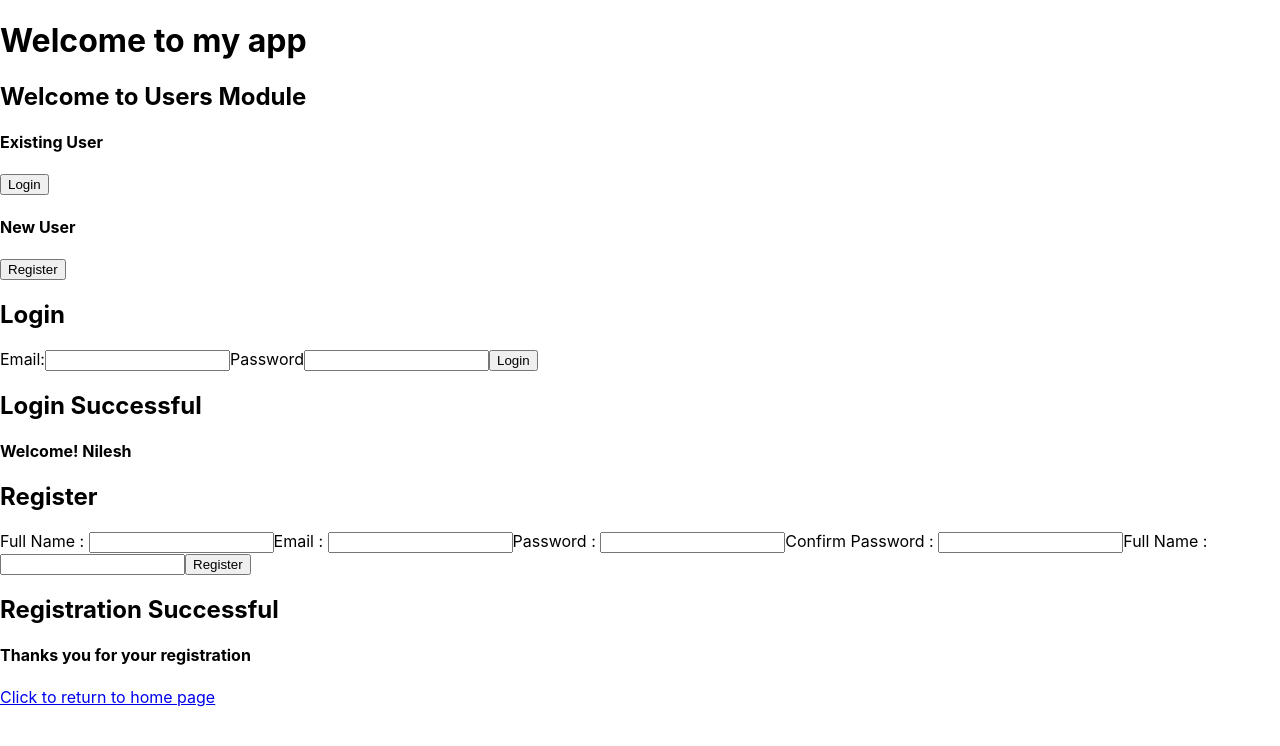
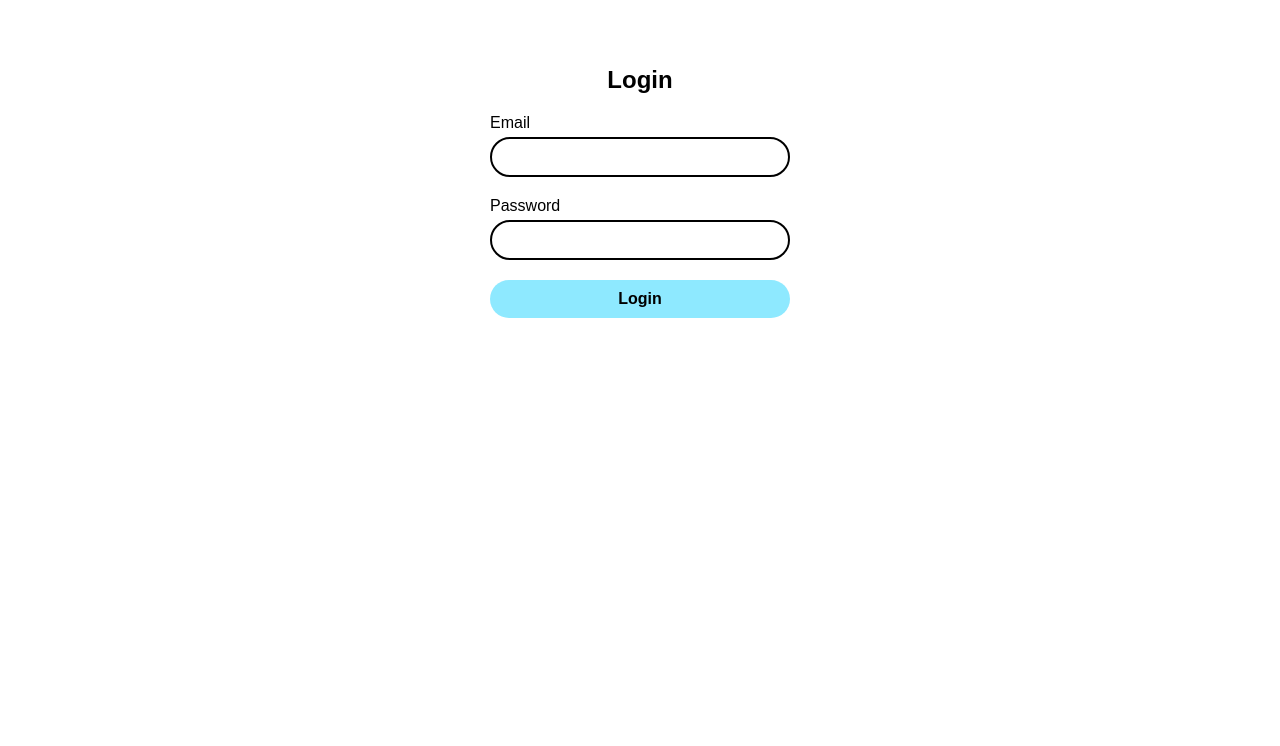
Before and after one commit to neilnikkunilesh/communicationapplication, a React (Create React App) app: page /login in a window 1280 px wide. Shown: the top 746 px of the page. Built offline with nearby package versions, Linux system fonts and the light colour scheme.

Commit message:
added the user registration functionality

```diff
--- a/package.json
+++ b/package.json
@@ -10,7 +10,9 @@
     "react": "^18.3.1",
     "react-bootstrap": "^2.10.5",
     "react-dom": "^18.3.1",
+    "react-router-dom": "^6.28.0",
     "react-scripts": "5.0.1",
+    "sass": "^1.81.0",
     "web-vitals": "^2.1.4"
   },
   "scripts": {
--- a/src/App.js
+++ b/src/App.js
@@ -1,5 +1,6 @@
 import React from "react";
 import ReactDOM from "react-dom";
+import { createBrowserRouter, RouterProvider } from "react-router-dom";
 
 import Home from "./component/Home";
 import Login from "./component/Login";
@@ -8,14 +9,37 @@ import Register from "./component/Register";
 import RegistrationSuccess from "./component/RegistrationSuccess";
 
 export default function MyApp() {
+  const router = createBrowserRouter([
+    {
+      path: "/",
+      element: <Home />,
+    },
+    {
+      path: "/login",
+      element: <Login />,
+    },
+    {
+      path: "/login-success",
+      element: <LoginSuccess />,
+    },
+    {
+      path: "/register",
+      element: <Register />,
+    },
+    {
+      path: "/register-success",
+      element: <RegistrationSuccess />,
+    },
+  ]);
+
   return (
     <div>
-      <h1>Welcome to my app</h1>
-      <Home />
+      <RouterProvider router={router}></RouterProvider>
+      {/* <Home />
       <Login />
       <LoginSuccess />
       <Register />
-      <RegistrationSuccess />
+      <RegistrationSuccess /> */}
     </div>
   );
 }
--- a/src/component/Home.jsx
+++ b/src/component/Home.jsx
@@ -1,13 +1,32 @@
 import React from "react";
+import { Link, Navigate, useNavigate } from "react-router-dom";
+
+import styles from "./HomeModule.module.scss";
 
 const Home = () => {
+  const navigate = useNavigate();
+
   return (
-    <div>
-      <h2>Welcome to Users Module</h2>
-      <h4>Existing User</h4>
-      <button>Login</button>
-      <h4>New User</h4>
-      <button>Register</button>
+    <div className={styles.userModule}>
+      <h1>Welcome to Users Module</h1>
+      <div className={styles.section}>
+        <h2>Existing Users</h2>
+        <button
+          className={styles.actionButton}
+          onClick={() => navigate("/login")}
+        >
+          Login
+        </button>
+      </div>
+      <div className={styles.section}>
+        <h2>New Users</h2>
+        <button
+          className={styles.actionButton}
+          onClick={() => navigate("/register")}
+        >
+          Register
+        </button>
+      </div>
     </div>
   );
 };
--- /dev/null
+++ b/src/component/HomeModule.module.scss
@@ -0,0 +1,37 @@
+.userModule {
+  display: flex;
+  flex-direction: column;
+  align-items: center;
+  text-align: center;
+  font-family: Arial, sans-serif;
+  margin-top: 50px;
+
+  h1 {
+    font-size: 24px;
+    font-weight: bold;
+    margin-bottom: 20px;
+  }
+
+  .section {
+    margin: 20px 0;
+
+    h2 {
+      font-size: 18px;
+      margin-bottom: 10px;
+    }
+
+    .actionButton {
+      font-size: 16px;
+      padding: 10px 20px;
+      border: 2px solid #000;
+      border-radius: 20px;
+      background-color: #fff;
+      cursor: pointer;
+      transition: background-color 0.3s ease;
+
+      &:hover {
+        background-color: #f0f0f0;
+      }
+    }
+  }
+}
--- a/src/component/Login.jsx
+++ b/src/component/Login.jsx
@@ -1,19 +1,43 @@
 import React from "react";
+import styles from "./LoginModule.module.scss";
 
 const Login = () => {
   const loginUser = (e) => {
     e.preventDefault();
+
   };
   return (
-    <div>
-      <h2>Login</h2>
-      <form action="">
-        <label htmlFor="email">Email:</label>
-        <input type="text" name="email" id="email" />
-        <label htmlFor="password">Password</label>
-        <input type="password" name="password" id="password" />
-        <button onClick={loginUser}>Login</button>
-      </form>
+    <div className={styles.loginContainer}>
+      <h1 className={styles.title}>Login</h1>
+      <div className={styles.sectionLoginForm}>
+        <form className={styles.form}>
+          <div className={styles.formGroup}>
+            <label htmlFor="email" className={styles.label}>
+              Email
+            </label>
+            <input
+              type="text"
+              name="email"
+              id="email"
+              className={styles.input}
+            />
+          </div>
+          <div className={styles.formGroup}>
+            <label htmlFor="password" className={styles.label}>
+              Password
+            </label>
+            <input
+              type="password"
+              name="password"
+              id="password"
+              className={styles.input}
+            />
+          </div>
+          <button onClick={loginUser} className={styles.loginButton}>
+            Login
+          </button>
+        </form>
+      </div>
     </div>
   );
 };
--- /dev/null
+++ b/src/component/LoginModule.module.scss
@@ -0,0 +1,60 @@
+.loginContainer {
+  display: flex;
+  flex-direction: column;
+  align-items: center;
+  text-align: center;
+  font-family: Arial, sans-serif;
+  margin-top: 50px;
+
+  .title {
+    font-size: 24px;
+    font-weight: bold;
+    margin-bottom: 20px;
+  }
+
+  .form {
+    display: flex;
+    flex-direction: column;
+    align-items: center;
+    gap: 20px;
+    width: 300px;
+
+    .formGroup {
+      display: flex;
+      flex-direction: column;
+      align-items: flex-start;
+      width: 100%;
+
+      .label {
+        font-size: 16px;
+        margin-bottom: 5px;
+      }
+
+      .input {
+        width: 100%;
+        padding: 10px;
+        border: 2px solid #000;
+        border-radius: 20px;
+        font-size: 14px;
+        box-sizing: border-box;
+      }
+    }
+
+    .loginButton {
+      width: 100%;
+      padding: 10px;
+      border: none;
+      border-radius: 20px;
+      font-size: 16px;
+      font-weight: bold;
+      color: #000;
+      background-color: #8ee9ff;
+      cursor: pointer;
+      transition: background-color 0.3s ease;
+
+      &:hover {
+        background-color: #6ed8ff;
+      }
+    }
+  }
+}
--- a/src/component/LoginSuccess.jsx
+++ b/src/component/LoginSuccess.jsx
@@ -1,24 +1,21 @@
 import React from "react";
+import styles from "./LoginSuccessModule.module.scss";
 
 const LoginSuccess = () => {
   return (
-    <div>
-      {/* <Nav defaultActiveKey="/home" as="ul">
-        <Nav.Item as="li">
-          <Nav.Link href="/home">Group Chat</Nav.Link>
-        </Nav.Item>
-        <Nav.Item as="li">
-          <Nav.Link eventKey="link-1">Manage Users</Nav.Link>
-        </Nav.Item>
-        <Nav.Item as="li">
-          <Nav.Link eventKey="link-2">Manage Documents</Nav.Link>
-        </Nav.Item>
-        <Nav.Item as="li">
-          <Nav.Link eventKey="link-2">Logout</Nav.Link>
-        </Nav.Item>
-      </Nav> */}
-      <h2>Login Successful</h2>
-      <h4>Welcome! Nilesh</h4>
+    <div className={styles.dashboardContainer}>
+      <header className={styles.header}>
+        <button className={styles.navButton}>Group Chat</button>
+        <button className={styles.navButton}>Manage Users</button>
+        <button className={styles.navButton}>Manage Documents</button>
+        <button className={styles.navButton}>Logout</button>
+      </header>
+      <main className={styles.mainContent}>
+        <h1 className={styles.title}>Login Successful</h1>
+        <p className={styles.welcomeMessage}>
+          <strong>Welcome!</strong> anne.hunter@mail.com
+        </p>
+      </main>
     </div>
   );
 };
--- /dev/null
+++ b/src/component/LoginSuccessModule.module.scss
@@ -0,0 +1,59 @@
+.dashboardContainer {
+  display: flex;
+  flex-direction: column;
+  height: 100vh;
+  font-family: Arial, sans-serif;
+  //   border: 1px solid #000;
+  box-sizing: border-box;
+
+  .header {
+    display: flex;
+    justify-content: space-between;
+    align-items: center;
+    background-color: #f4f4f4;
+    // border-bottom: 1px solid #000;
+    padding: 10px 20px;
+
+    .navButton {
+      flex: 1;
+      text-align: center;
+      padding: 10px 0;
+      margin: 0 5px;
+      border: 1px solid #000;
+      border-radius: 5px;
+      background-color: #fff;
+      font-size: 16px;
+      font-weight: bold;
+      cursor: pointer;
+      transition: background-color 0.3s ease;
+
+      &:hover {
+        background-color: #e0e0e0;
+      }
+    }
+  }
+
+  .mainContent {
+    display: flex;
+    flex-direction: column;
+    justify-content: center;
+    align-items: center;
+    flex: 1;
+    padding: 20px;
+    text-align: center;
+
+    .title {
+      font-size: 24px;
+      font-weight: bold;
+      margin-bottom: 20px;
+    }
+
+    .welcomeMessage {
+      font-size: 18px;
+
+      strong {
+        font-weight: bold;
+      }
+    }
+  }
+}
--- a/src/component/Register.jsx
+++ b/src/component/Register.jsx
@@ -1,15 +1,41 @@
 import React from "react";
+import { useNavigate } from "react-router-dom";
 
 const Register = () => {
+  const navigate = useNavigate();
+
+  const registerOnSubmit = (e) => {
+    e.preventDefault();
+    console.log(e.target);
+
+    let user = {
+      fullName: e.target[0].value,
+      email: e.target[1].value,
+      password: e.target[2].value,
+      confirmPassword: e.target[3].value,
+    };
+    console.log(user);
+    let users = localStorage.getItem("users")
+      ? JSON.parse(localStorage.getItem("users"))
+      : [];
+    users.push(user);
+    localStorage.setItem("users", JSON.stringify(users));
+
+    // reset the form
+    e.target.reset();
+    navigate("/register-success");
+  };
   return (
     <div>
       <h2>Register</h2>
-      Full Name : <input type="text" name="fullname" id="" />
-      Email : <input type="email" name="email" id="" />
-      Password : <input type="password" name="password" id="" />
-      Confirm Password : <input type="password" name="confirmPassword" id="" />
-      Full Name : <input type="text" name="fullname" id="" />
-      <button>Register</button>
+      <form onSubmit={registerOnSubmit}>
+        Full Name : <input type="text" name="fullname" id="fullname" />
+        Email : <input type="email" name="email" id="email" />
+        Password : <input type="password" name="password" id="password" />
+        Confirm Password :{" "}
+        <input type="password" name="confirmPassword" id="confirmPassword" />
+        <button type="submit">Register</button>
+      </form>
     </div>
   );
 };
```
Also changed, not shown: 1 other file (tests, documents, lock files or other folders).
